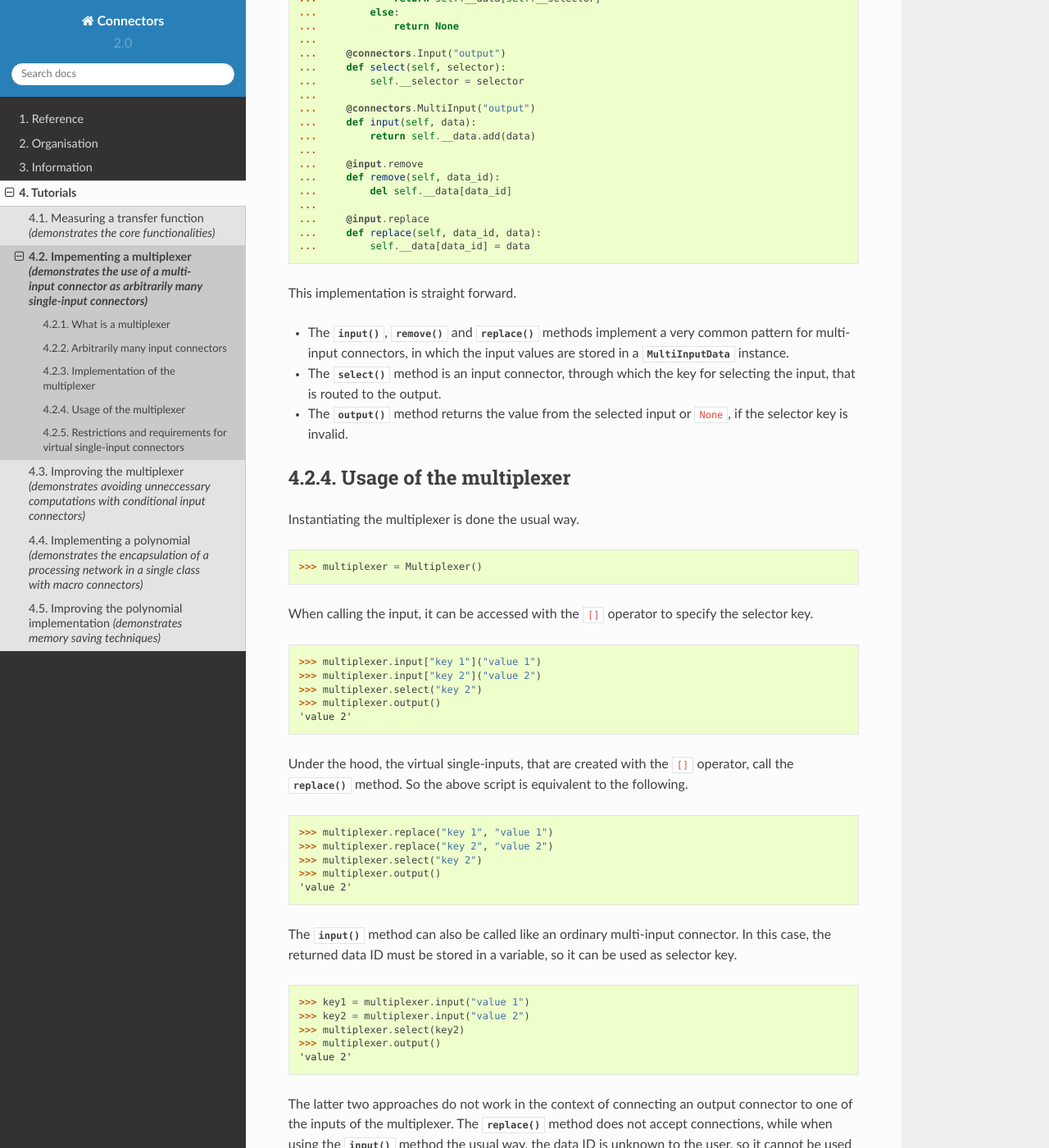
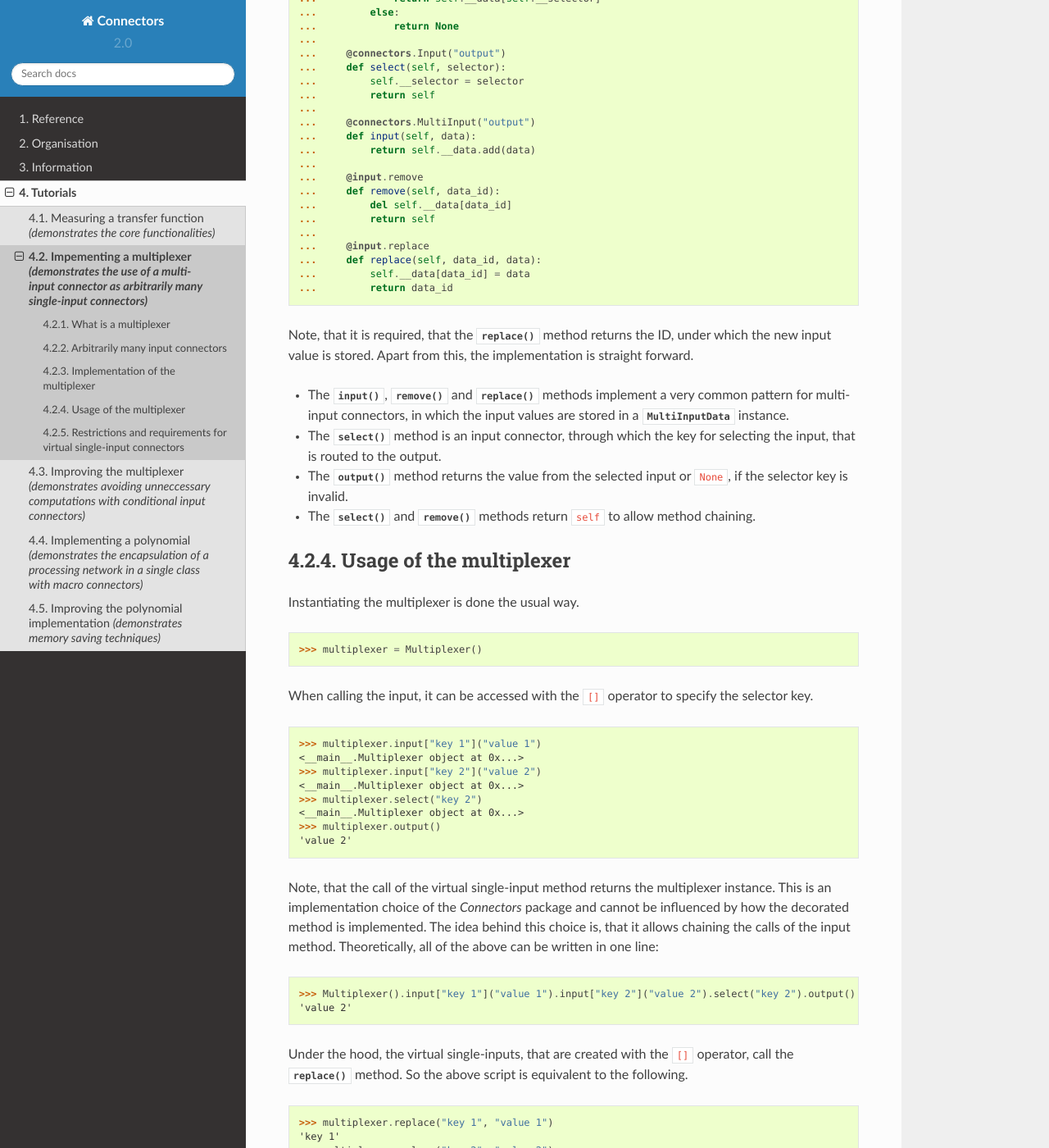
Before and after one commit to JonasSC/Connectors, a Sphinx documentation site: the page built from documentation/tutorials/multiplexer1.rst, in a window 1280 px wide and 1400 px high, scrolled down 1813 px. Shown: the whole window at 82% size. Built offline with Sphinx 7.4.7 and the Read the Docs theme 2.0.0, drawn with Linux system fonts in a browser that asks for light colours.

Commit message:
The replace-method of a MultiInput must now return the new ID of the input value. This allows to change the ID, when replacing a value.

```diff
--- a/documentation/tutorials/multiplexer1.rst
+++ b/documentation/tutorials/multiplexer1.rst
@@ -70,6 +70,7 @@ The following code shows the implementation of a multiplexer.
 ...     @connectors.Input("output")
 ...     def select(self, selector):
 ...         self.__selector = selector
+...         return self
 ...
 ...     @connectors.MultiInput("output")
 ...     def input(self, data):
@@ -78,16 +79,20 @@ The following code shows the implementation of a multiplexer.
 ...     @input.remove
 ...     def remove(self, data_id):
 ...         del self.__data[data_id]
+...         return self
 ...
 ...     @input.replace
 ...     def replace(self, data_id, data):
 ...         self.__data[data_id] = data
+...         return data_id
 
-This implementation is straight forward.
+Note, that it is required, that the :meth:`~Multiplexer.replace` method returns the ID, under which the new input value is stored.
+Apart from this, the implementation is straight forward.
 
 * The :meth:`~Multiplexer.input`, :meth:`~Multiplexer.remove` and :meth:`~Multiplexer.replace` methods implement a very common pattern for multi-input connectors, in which the input values are stored in a :class:`~connectors.MultiInputData` instance.
 * The :meth:`~Multiplexer.select` method is an input connector, through which the key for selecting the input, that is routed to the output.
 * The :meth:`~Multiplexer.output` method returns the value from the selected input or ``None``, if the selector key is invalid.
+* The :meth:`~Multiplexer.select` and :meth:`~Multiplexer.remove` methods return ``self`` to allow method chaining.
 
 Usage of the multiplexer
 ------------------------
@@ -99,17 +104,30 @@ Instantiating the multiplexer is done the usual way.
 When calling the input, it can be accessed with the ``[]`` operator to specify the selector key.
 
 >>> multiplexer.input["key 1"]("value 1")
+<__main__.Multiplexer object at 0x...>
 >>> multiplexer.input["key 2"]("value 2")
+<__main__.Multiplexer object at 0x...>
 >>> multiplexer.select("key 2")
+<__main__.Multiplexer object at 0x...>
 >>> multiplexer.output()
+'value 2'
+
+Note, that the call of the virtual single-input method returns the multiplexer instance.
+This is an implementation choice of the *Connectors* package and cannot be influenced by how the decorated method is implemented.
+The idea behind this choice is, that it allows chaining the calls of the input method.
+Theoretically, all of the above can be written in one line:
+
+>>> Multiplexer().input["key 1"]("value 1").input["key 2"]("value 2").select("key 2").output()
 'value 2'
 
 Under the hood, the virtual single-inputs, that are created with the ``[]`` operator, call the :meth:`~Multiplexer.replace` method.
 So the above script is equivalent to the following.
 
 >>> multiplexer.replace("key 1", "value 1")
+'key 1'
 >>> multiplexer.replace("key 2", "value 2")
->>> multiplexer.select("key 2")
+'key 2'
+>>> _ = multiplexer.select("key 2")
 >>> multiplexer.output()
 'value 2'
 
@@ -118,7 +136,7 @@ In this case, the returned data ID must be stored in a variable, so it can be us
 
 >>> key1 = multiplexer.input("value 1")
 >>> key2 = multiplexer.input("value 2")
->>> multiplexer.select(key2)
+>>> _ = multiplexer.select(key2)
 >>> multiplexer.output()
 'value 2'
 
@@ -128,7 +146,7 @@ Therefore, connections to the multiplexer have to use the virtual single-inputs
 
 >>> data_source = connectors.blocks.Passthrough("value 3 (value from the data source)")
 >>> _ = data_source.output.connect(multiplexer.input["key 3"])
->>> multiplexer.select("key 3")
+>>> _ = multiplexer.select("key 3")
 >>> multiplexer.output()
 'value 3 (value from the data source)'
 
```
Also changed, not shown: documentation/tutorials/multiplexer2.rst (+9 -6 lines), 8 other files.
